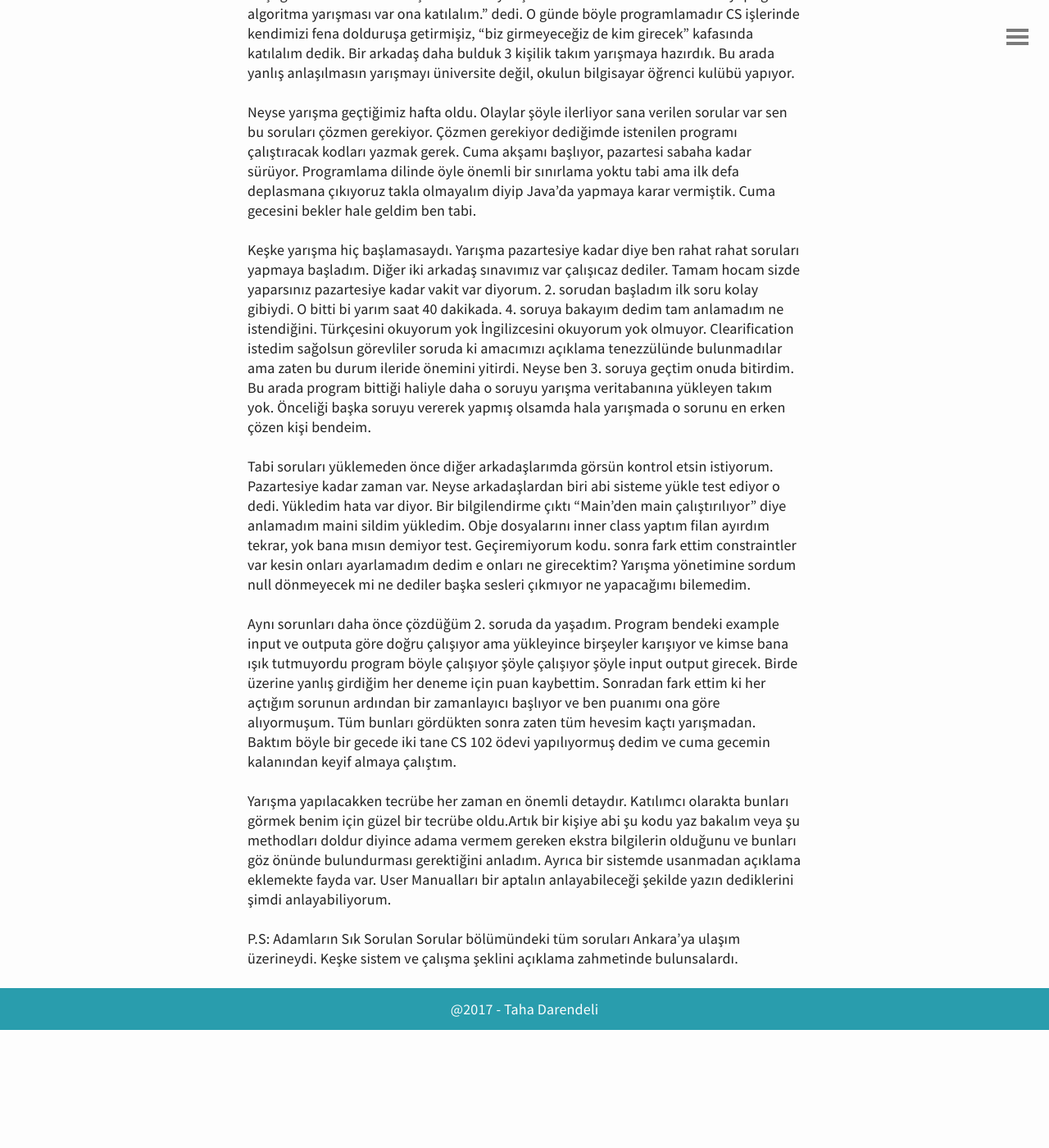
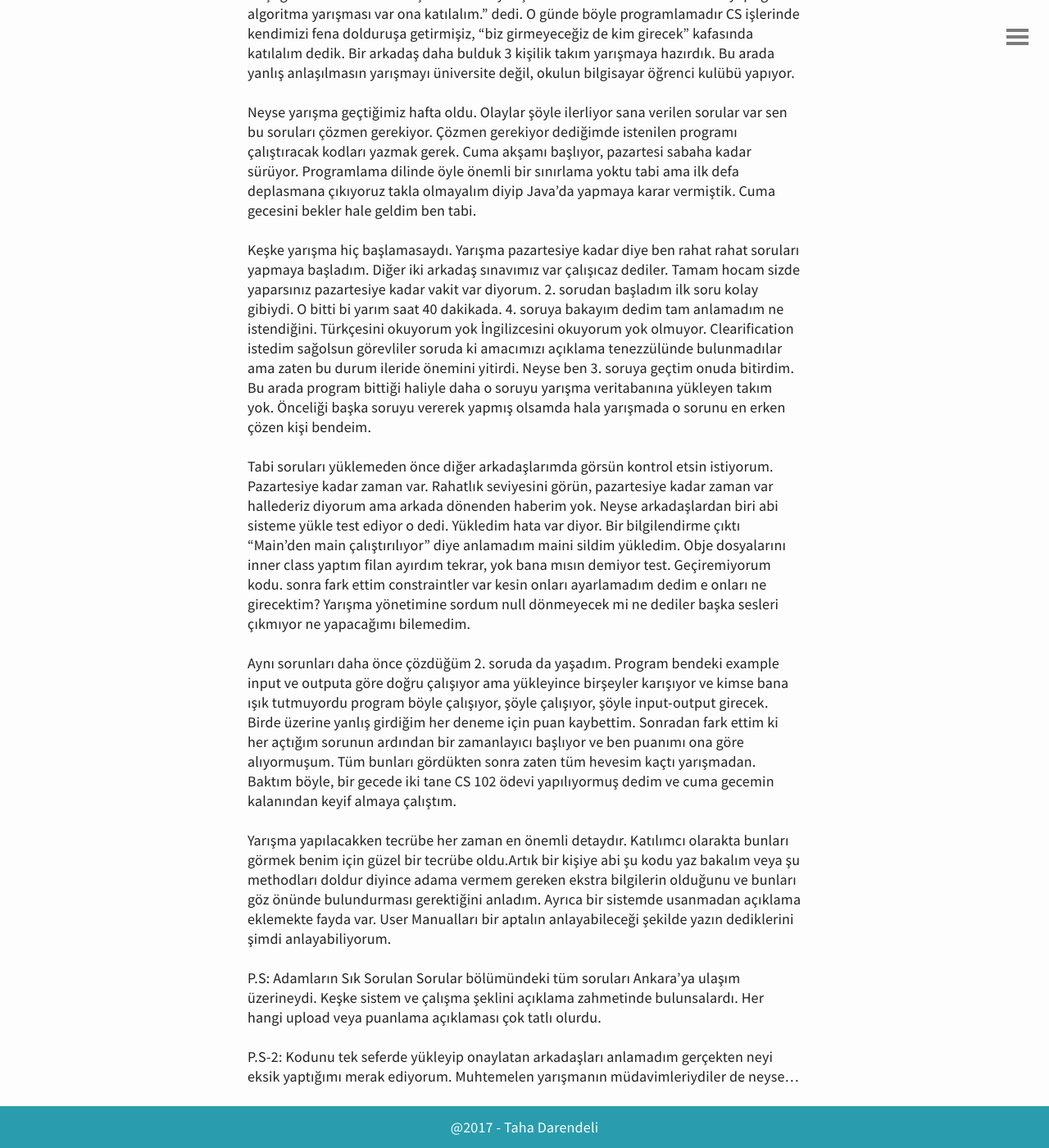
Before and after one commit to tahadarendeli/tahadarendeli.github.io, a Jekyll site: the page built from _posts/2017-04-24-ODTU-Programlama Yarismasi.md, in a window 1280 px wide and 1400 px high, scrolled down 266 px. Shown: the whole window at 82% size. Built offline with Jekyll 4.4.1, drawn with Linux system fonts in a browser that asks for light colours; before the commit the page ends 1522 px from its top, so only the background shows below that.

Commit message:
Update 2017-04-24-ODTU-Programlama Yarismasi.md

```diff
--- a/_posts/2017-04-24-ODTU-Programlama Yarismasi.md
+++ b/_posts/2017-04-24-ODTU-Programlama Yarismasi.md
@@ -7,10 +7,12 @@ Neyse yarışma geçtiğimiz hafta oldu. Olaylar şöyle ilerliyor sana verilen
 
 Keşke yarışma hiç başlamasaydı. Yarışma pazartesiye kadar diye ben rahat rahat soruları yapmaya başladım. Diğer iki arkadaş sınavımız var çalışıcaz dediler. Tamam hocam sizde yaparsınız pazartesiye kadar vakit var diyorum. 2. sorudan başladım ilk soru kolay gibiydi. O bitti bi yarım saat 40 dakikada. 4. soruya bakayım dedim tam anlamadım ne istendiğini. Türkçesini okuyorum yok İngilizcesini okuyorum yok olmuyor. Clearification istedim sağolsun görevliler soruda ki amacımızı açıklama tenezzülünde bulunmadılar ama zaten bu durum ileride önemini yitirdi. Neyse ben 3. soruya geçtim onuda bitirdim. Bu arada program bittiği haliyle daha o soruyu yarışma veritabanına yükleyen takım yok. Önceliği başka soruyu vererek yapmış olsamda hala yarışmada o sorunu en erken çözen kişi bendeim.
 
-Tabi soruları yüklemeden önce diğer arkadaşlarımda görsün kontrol etsin istiyorum. Pazartesiye kadar zaman var. Neyse arkadaşlardan biri abi sisteme yükle test ediyor o dedi. Yükledim hata var diyor. Bir bilgilendirme çıktı "Main'den main çalıştırılıyor" diye anlamadım maini sildim yükledim. Obje dosyalarını inner class yaptım filan ayırdım tekrar, yok bana mısın demiyor test. Geçiremiyorum kodu. sonra fark ettim constraintler var kesin onları ayarlamadım dedim e onları ne girecektim? Yarışma yönetimine sordum null dönmeyecek mi ne dediler başka sesleri çıkmıyor ne yapacağımı bilemedim.
+Tabi soruları yüklemeden önce diğer arkadaşlarımda görsün kontrol etsin istiyorum. Pazartesiye kadar zaman var. Rahatlık seviyesini görün, pazartesiye kadar zaman var hallederiz diyorum ama arkada dönenden haberim yok. Neyse arkadaşlardan biri abi sisteme yükle test ediyor o dedi. Yükledim hata var diyor. Bir bilgilendirme çıktı "Main'den main çalıştırılıyor" diye anlamadım maini sildim yükledim. Obje dosyalarını inner class yaptım filan ayırdım tekrar, yok bana mısın demiyor test. Geçiremiyorum kodu. sonra fark ettim constraintler var kesin onları ayarlamadım dedim e onları ne girecektim? Yarışma yönetimine sordum null dönmeyecek mi ne dediler başka sesleri çıkmıyor ne yapacağımı bilemedim.
 
-Aynı sorunları daha önce çözdüğüm 2. soruda da yaşadım. Program bendeki example input ve outputa göre doğru çalışıyor ama yükleyince birşeyler karışıyor ve kimse bana ışık tutmuyordu program böyle çalışıyor şöyle çalışıyor şöyle input output girecek. Birde üzerine yanlış girdiğim her deneme için puan kaybettim. Sonradan fark ettim ki her açtığım sorunun ardından bir zamanlayıcı başlıyor ve ben puanımı ona göre alıyormuşum. Tüm bunları gördükten sonra zaten tüm hevesim kaçtı yarışmadan. Baktım böyle bir gecede iki tane CS 102 ödevi yapılıyormuş dedim ve cuma gecemin kalanından keyif almaya çalıştım.
+Aynı sorunları daha önce çözdüğüm 2. soruda da yaşadım. Program bendeki example input ve outputa göre doğru çalışıyor ama yükleyince birşeyler karışıyor ve kimse bana ışık tutmuyordu program böyle çalışıyor, şöyle çalışıyor, şöyle input-output girecek. Birde üzerine yanlış girdiğim her deneme için puan kaybettim. Sonradan fark ettim ki her açtığım sorunun ardından bir zamanlayıcı başlıyor ve ben puanımı ona göre alıyormuşum. Tüm bunları gördükten sonra zaten tüm hevesim kaçtı yarışmadan. Baktım böyle, bir gecede iki tane CS 102 ödevi yapılıyormuş dedim ve cuma gecemin kalanından keyif almaya çalıştım.
 
 Yarışma yapılacakken tecrübe her zaman en önemli detaydır. Katılımcı olarakta bunları görmek benim için güzel bir tecrübe oldu.Artık bir kişiye abi şu kodu yaz bakalım veya şu methodları doldur diyince adama vermem gereken ekstra bilgilerin olduğunu ve bunları göz önünde bulundurması gerektiğini anladım. Ayrıca bir sistemde usanmadan açıklama eklemekte fayda var. User Manualları bir aptalın anlayabileceği şekilde yazın dediklerini şimdi anlayabiliyorum.
 
-P.S: Adamların Sık Sorulan Sorular bölümündeki tüm soruları Ankara'ya ulaşım üzerineydi. Keşke sistem ve çalışma şeklini açıklama zahmetinde bulunsalardı.
+P.S: Adamların Sık Sorulan Sorular bölümündeki tüm soruları Ankara'ya ulaşım üzerineydi. Keşke sistem ve çalışma şeklini açıklama zahmetinde bulunsalardı. Her hangi upload veya puanlama açıklaması çok tatlı olurdu.
+
+P.S-2: Kodunu tek seferde yükleyip onaylatan arkadaşları anlamadım gerçekten neyi eksik yaptığımı merak ediyorum. Muhtemelen yarışmanın müdavimleriydiler de neyse...
```
